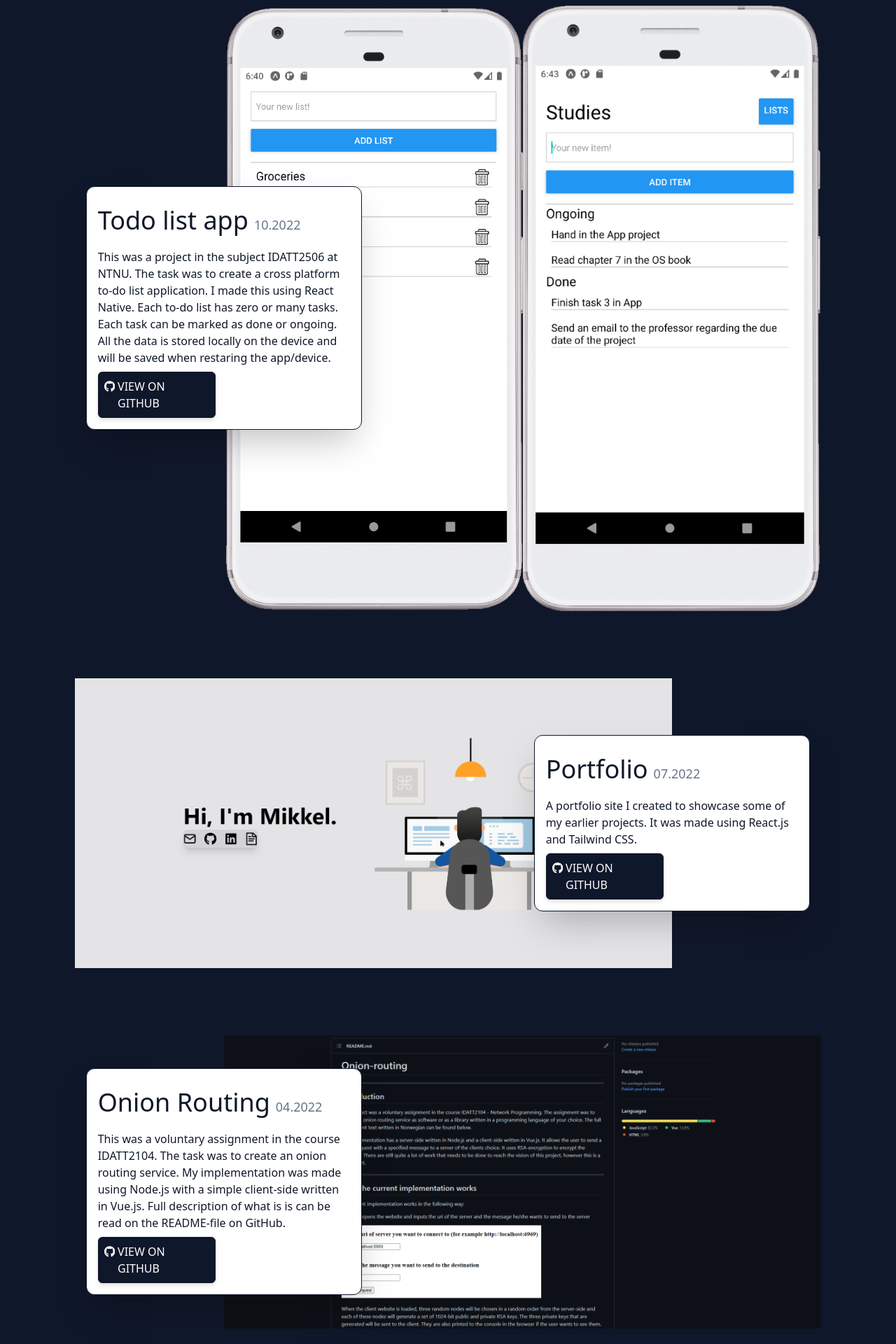
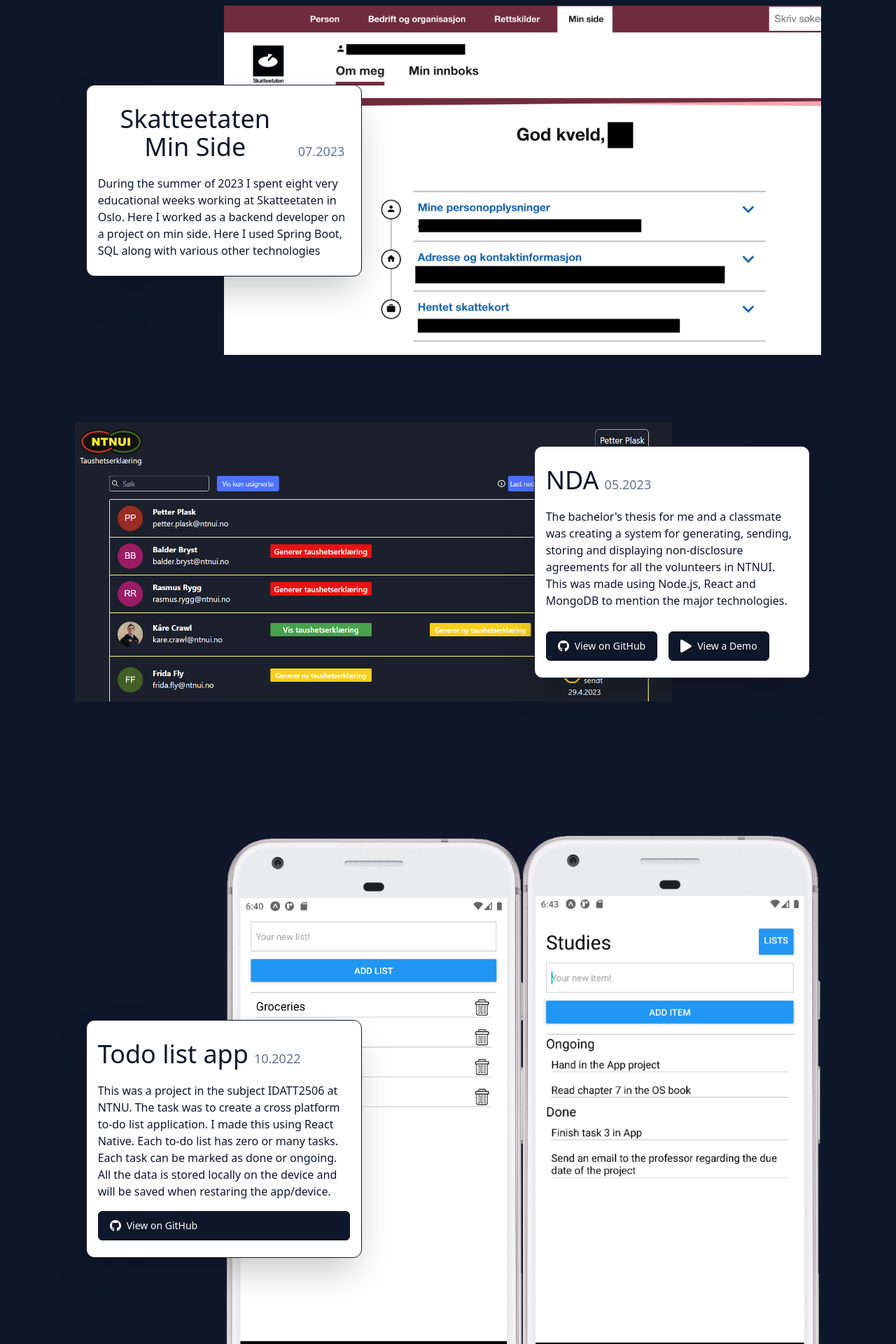
Before and after one commit to Mikkelof/portfolio, a React (Create React App) app: page / in a window 1280 px wide. Shown: the part 1000-2920 px from the top of the page at 70% size. Built offline with nearby package versions, Linux system fonts and the light colour scheme.

Commit message:
Updated projects and button layout

```diff
--- a/src/components/Projects.jsx
+++ b/src/components/Projects.jsx
@@ -7,10 +7,23 @@
 import drikkelek from '../assets/Drikkelek.jpg'
 import blodsukkerkalk from '../assets/Blodsukkerkalk.png'
 import todolist from '../assets/Todolist.png'
+import nda from '../assets/nda.png'
+import minside from '../assets/Minside.png'
 
 import {FaGithub, FaPlay} from 'react-icons/fa'
 
 const Projects = () => {
+    const Button = ({ href, label, icon }) => (
+        <a
+          href={href}
+          rel="noopener noreferrer"
+          target="_blank"
+          className='flex items-center bg-slate-900 border border-slate-900 hover:bg-transparent hover:text-slate-900
+          rounded-md text-white px-4 py-2 my-2'
+        >
+          {icon} <span className='text-sm'>{label}</span>
+        </a>
+      );
   return (
     <div className='w-full'>
         <div className='mx-auto py-12 bg-slate-900'>
@@ -18,6 +31,41 @@
                 <h2 className='text-5xl font-bold'>Projects</h2>
             </div>
             <div className='wrap w-5/6 mx-auto max-w-[1500px]'>
+            <div className='grid grid-cols-10 py-12'>
+                    <div className='row-span-full col-end-11 col-span-8 self-center'>
+                            <img src={minside} alt="/" />
+                        </div>
+                        <div className='row-span-full col-span-4 col-start-1 self-center
+                        bg-white text-slate-900 m-4 p-4 rounded-xl shadow-2xl border border-slate-900'>
+                            <p className='text-4xl py-3 flex text-center'>Skatteetaten Min Side<span className='text-lg text-slate-500 flex flex-col justify-end px-2'>07.2023</span></p>
+                            <p className='py-2'>During the summer of 2023 I spent eight very educational weeks working at Skatteetaten in Oslo. Here I worked as a backend developer on a project on min side. Here I used Spring Boot, SQL along with various other technologies</p>
+                        </div>
+                </div>
+                <div className='grid grid-cols-10 py-12'>
+                    <div className='row-span-full col-start-1 col-span-8 self-center'>
+                        <img src={nda} alt="/" />
+                    </div>
+                    <div className='grid grid-cols-10 py-12'>
+                </div>
+                    <div className='row-span-full col-span-4 col-end-11 self-center items-center
+                    bg-white text-slate-900 m-4 p-4 rounded-xl shadow-2xl border border-slate-900'>
+                        <p className='text-4xl py-3 flex text-center'>NDA<span className='text-lg text-slate-500 flex flex-col justify-end px-2'>05.2023</span></p>
+                        <p className='py-2'>The bachelor's thesis for me and a classmate was creating a system for generating, sending, storing and displaying non-disclosure agreements for all the volunteers in NTNUI. This was made using Node.js, React and MongoDB to mention the major technologies.</p>
+                        <div className='flex mt-4'>
+                            <Button
+                            href='https://github.com/NTNUI/nda'
+                            label='View on GitHub'
+                            icon={<FaGithub className='h-6 mr-2' />}
+                            />
+                            <span className='ml-4'></span>
+                            <Button
+                            href='https://www.youtube.com/watch?v=h_fH1oFMYqs'
+                            label='View a Demo'
+                            icon={<FaPlay className='h-6 mr-2' />}
+                            />
+                        </div>
+                    </div>
+                </div>
                 <div className='grid grid-cols-10 py-12'>
                     <div className='row-span-full col-end-11 col-span-8 self-center'>
                         <img src={todolist} alt="/" />
@@ -27,8 +75,11 @@
                         <p className='text-4xl py-3 flex text-center'>Todo list app<span className='text-lg text-slate-500 flex flex-col justify-end px-2'>10.2022</span></p>
                         <p className='py-2'>This was a project in the subject IDATT2506 at NTNU. The task was to create a cross platform to-do list application. I made this using React Native. Each
                         to-do list has zero or many tasks. Each task can be marked as done or ongoing. All the data is stored locally on the device and will be saved when restaring the app/device.</p>
-                        <a href='https://github.com/Mikkelof/IDATT2506-App-Project' rel="noopener noreferrer" target="_blank" className='uppercase flex bg-slate-900 border border-slate-900 hover:bg-transparent hover:text-slate-900
-                        rounded-md text-white p-2 drop-shadow-md max-w-[168px]'><FaGithub className='h-6' /> <span className='px-1'>View on github</span></a>
+                        <Button
+                            href='https://github.com/Mikkelof/IDATT2506-App-Project'
+                            label='View on GitHub'
+                            icon={<FaGithub className='h-6 mr-2' />}
+                        />
                     </div>
                 </div>
                 <div className='grid grid-cols-10 py-12'>
@@ -39,8 +90,11 @@
                     bg-white text-slate-900 m-4 p-4 rounded-xl shadow-2xl border border-slate-900'>
                         <p className='text-4xl py-3 flex text-center'>Portfolio<span className='text-lg text-slate-500 flex flex-col justify-end px-2'>07.2022</span></p>
                         <p className='py-2'>A portfolio site I created to showcase some of my earlier projects. It was made using React.js and Tailwind CSS.</p>
-                        <a href='https://github.com/Mikkelof/portfolio' rel="noopener noreferrer" target="_blank" className='uppercase flex bg-slate-900 border border-slate-900 hover:bg-transparent hover:text-slate-900
-                        rounded-md text-white p-2 drop-shadow-md max-w-[168px]'><FaGithub className='h-6' /> <span className='px-1'>View on github</span></a>
+                        <Button
+                            href='https://github.com/Mikkelof/portfolio'
+                            label='View on GitHub'
+                            icon={<FaGithub className='h-6 mr-2' />}
+                        />
                     </div>
                 </div>
                 <div className='grid grid-cols-10 py-12'>
@@ -52,8 +106,11 @@
                         <p className='text-4xl py-3 flex text-center'>Onion Routing<span className='text-lg text-slate-500 flex flex-col justify-end px-2'>04.2022</span></p>
                         <p className='py-2'>This was a voluntary assignment in the course IDATT2104. The task was to create an onion routing service. My implementation was made using Node.js
                         with a simple client-side written in Vue.js. Full description of what is is can be read on the README-file on GitHub.</p>
-                        <a href='https://github.com/Mikkelof/Onion-routing' rel="noopener noreferrer" target="_blank" className='uppercase flex bg-slate-900 border border-slate-900 hover:bg-transparent hover:text-slate-900
-                        rounded-md text-white p-2 drop-shadow-md max-w-[168px]'><FaGithub className='h-6' /> <span className='px-1'>View on github</span></a>
+                        <Button
+                            href='https://github.com/Mikkelof/Onion-routing'
+                            label='View on GitHub'
+                            icon={<FaGithub className='h-6 mr-2' />}
+                        />
                     </div>
                 </div>
                 <div className='grid grid-cols-10 py-12'>
@@ -76,8 +133,11 @@
                         <p className='text-4xl py-3 flex text-center'>Booking Script<span className='text-lg text-slate-500 flex flex-col justify-end px-2'>02.2021</span></p>
                         <p className='py-2'>When the SiT gyms reopened after lockdown you had to book time for each workout two days in advance. However, these sessions were usually fully booked within
                         seconds and you weren't always able to sit ready when they opened. To combat this I created a python script that got me the sessions I wanted without all the stress.</p>
-                        <a href='https://github.com/Mikkelof/SitBookingScript' rel="noopener noreferrer" target="_blank" className='uppercase flex bg-slate-900 border border-slate-900 hover:bg-transparent hover:text-slate-900
-                        rounded-md text-white p-2 drop-shadow-md max-w-[168px]'><FaGithub className='h-6' /> <span className='px-1'>View on github</span></a>
+                        <Button
+                            href='https://github.com/Mikkelof/SitBookingScript'
+                            label='View on GitHub'
+                            icon={<FaGithub className='h-6 mr-2' />}
+                        />
                     </div>
                 </div>
                 <div className='grid grid-cols-10 py-12'>
@@ -92,10 +152,19 @@
                         ticking down, you are supposed to click the button when the green LED is lit. If you miss, a random interval of time is subtracted from the time and you have to take
                         a sip. If you click the button while the green LED is lit, you can pass the "bomb" to the next person. Whoever has the "bomb" when it goes off has to chug their drink.
                         It was made using a Raspberry Pi and python.</p>
-                        <span className='flex'><a href='https://github.com/Mikkelof/BlinkGame' rel="noopener noreferrer" target="_blank" className='uppercase flex bg-slate-900 border border-slate-900 hover:bg-transparent hover:text-slate-900
-                        rounded-md text-white p-2 drop-shadow-md max-w-[168px] py-2'><FaGithub className='h-6' /> <span className='px-1'>View on github</span></a>
-                        <a href='https://www.youtube.com/watch?v=yVyEQ5xTnZs' rel="noopener noreferrer" target="_blank" className='uppercase flex bg-slate-900 border border-slate-900 hover:bg-transparent hover:text-slate-900
-                        rounded-md text-white p-2 drop-shadow-md max-w-[168px] py-2'><FaPlay className='h-6' /> <span className='px-1'>View a demo</span></a></span>
+                        <div className='flex mt-4'>
+                            <Button
+                            href='https://github.com/Mikkelof/BlinkGame'
+                            label='View on GitHub'
+                            icon={<FaGithub className='h-6 mr-2' />}
+                            />
+                            <span className='ml-4'></span>
+                            <Button
+                            href='https://www.youtube.com/watch?v=yVyEQ5xTnZs'
+                            label='View a Demo'
+                            icon={<FaPlay className='h-6 mr-2' />}
+                            />
+                        </div>
                     </div>
                 </div>
                 <div className='grid grid-cols-10 py-12'>
@@ -108,8 +177,11 @@
                         <p className='py-2'>This was the first coding project I ever did and is the reason I got into programming. It is a simple insulin calculator made for personal use
                         as I could not find any calculators fitting my needs on the Google Play Store. At the time of writing it has almost 25,000 downloads and more than 4.1/5 stars
                         from almost 50 ratings.</p>
-                        <a href='https://github.com/Mikkelof/InsulinCalc' rel="noopener noreferrer" target="_blank" className='uppercase flex bg-slate-900 border border-slate-900 hover:bg-transparent hover:text-slate-900
-                        rounded-md text-white p-2 drop-shadow-md max-w-[168px]'><FaGithub className='h-6' /> <span className='px-1'>View on github</span></a>
+                        <Button
+                            href='https://github.com/Mikkelof/InsulinCalc'
+                            label='View on GitHub'
+                            icon={<FaGithub className='h-6 mr-2' />}
+                        />
                     </div>
                 </div>
             </div>
```
Also changed, not shown: src/assets/Minside.png (added), src/assets/nda.png (added).
